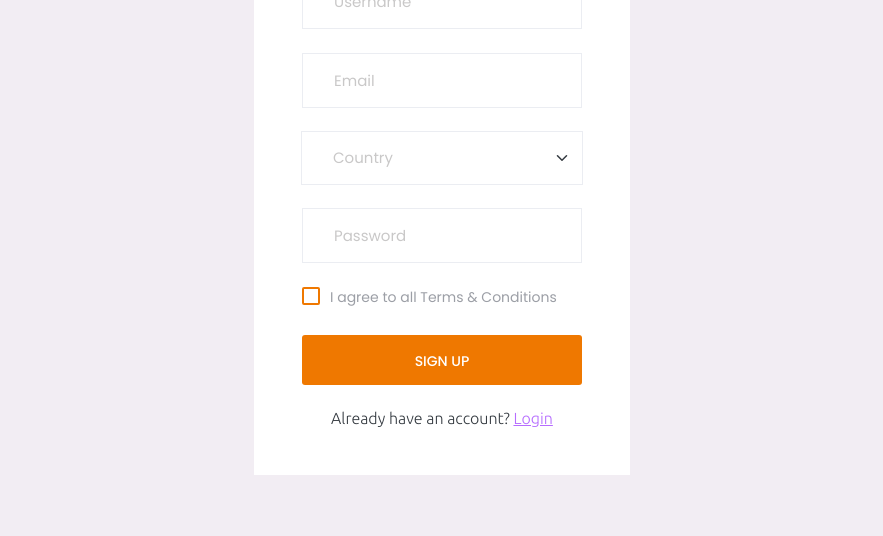
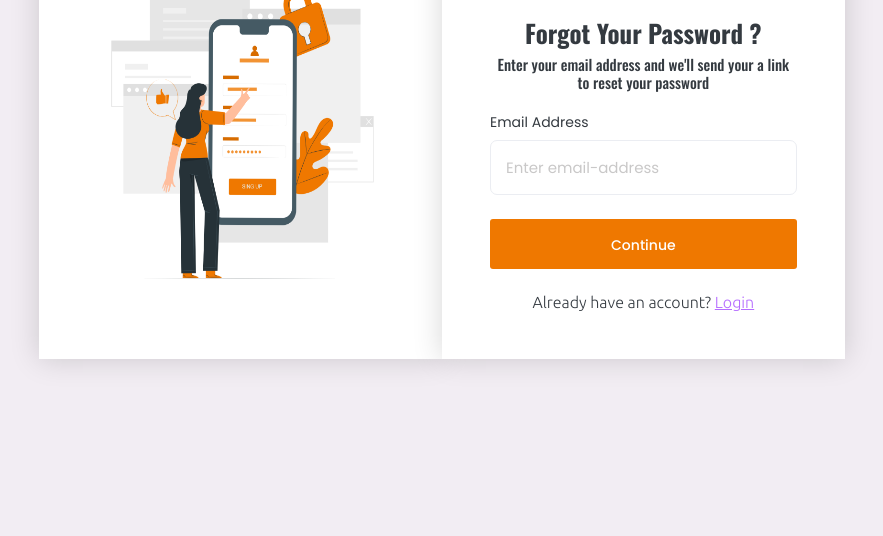
Before and after one commit to rinkalpatel123/weidmuller, a plain HTML site: page pages/samples/register.html in a window 1280 px wide. Shown: the part 264-800 px from the top of the page, without its empty margins (198-1081 px from the left). Drawn offline with nearby package versions, Linux system fonts and the light colour scheme; files that its build step writes are made by us from their sources.

Commit message:
login and forgot password page design.

```diff
--- a/pages/samples/register.html
+++ b/pages/samples/register.html
@@ -27,46 +27,32 @@
       <div class="container-fluid page-body-wrapper full-page-wrapper">
         <div class="content-wrapper d-flex align-items-center auth">
           <div class="row flex-grow">
-            <div class="col-lg-4 mx-auto">
-              <div class="auth-form-light text-left p-5">
-                <div class="brand-logo">
+            <div class="d-flex align-items-center justify-content-center">
+              <div class="col-lg-4 h-100">
+                <div class="auth-form-light h-100 p-5">
+                <img src="../../assets/images/w-auth/forgot_password.png" alt="" width="100%" height="100%">
+                </div>
+              </div>
+            <div class="col-lg-4 h-100">
+              <div class="auth-form-light text-left p-5 h-100">
+                <div class="brand-logo text-center">
                   <img src="../../assets/images/logo.svg">
                 </div>
-                <h4>New here?</h4>
-                <h6 class="font-weight-light">Signing up is easy. It only takes a few steps</h6>
+                <h3 class="text-center fw-bold">Forgot Your Password ?</h3>
+                <h6 class="font-weight-light text-center">Enter your email address and we'll send your a link to reset your password</h6>
                 <form class="pt-3">
                   <div class="form-group">
-                    <input type="text" class="form-control form-control-lg" id="exampleInputUsername1" placeholder="Username">
-                  </div>
-                  <div class="form-group">
-                    <input type="email" class="form-control form-control-lg" id="exampleInputEmail1" placeholder="Email">
-                  </div>
-                  <div class="form-group">
-                    <select class="form-select form-select-lg" id="exampleFormControlSelect2">
-                      <option>Country</option>
-                      <option>United States of America</option>
-                      <option>United Kingdom</option>
-                      <option>India</option>
-                      <option>Germany</option>
-                      <option>Argentina</option>
-                    </select>
-                  </div>
-                  <div class="form-group">
-                    <input type="password" class="form-control form-control-lg" id="exampleInputPassword1" placeholder="Password">
-                  </div>
-                  <div class="mb-4">
-                    <div class="form-check">
-                      <label class="form-check-label text-muted">
-                        <input type="checkbox" class="form-check-input"> I agree to all Terms & Conditions </label>
-                    </div>
+                    <label for="">Email Address</label>
+                    <input type="email" class="form-control form-control-lg" id="exampleInputEmail1" placeholder="Enter email-address">
                   </div>
                   <div class="mt-3 d-grid gap-2">
-                    <a class="btn btn-block btn-gradient-primary btn-lg font-weight-medium auth-form-btn" href="../../index.html">SIGN UP</a>
+                    <a class="btn btn-block btn-gradient-primary btn-lg font-weight-medium auth-form-btn" href="../../index.html">Continue</a>
                   </div>
                   <div class="text-center mt-4 font-weight-light"> Already have an account? <a href="login.html" class="text-primary">Login</a>
                   </div>
                 </form>
               </div>
+            </div>
             </div>
           </div>
         </div>
```
Also changed, not shown: pages/samples/login.html (+17 -11 lines), assets/css/style.css.
